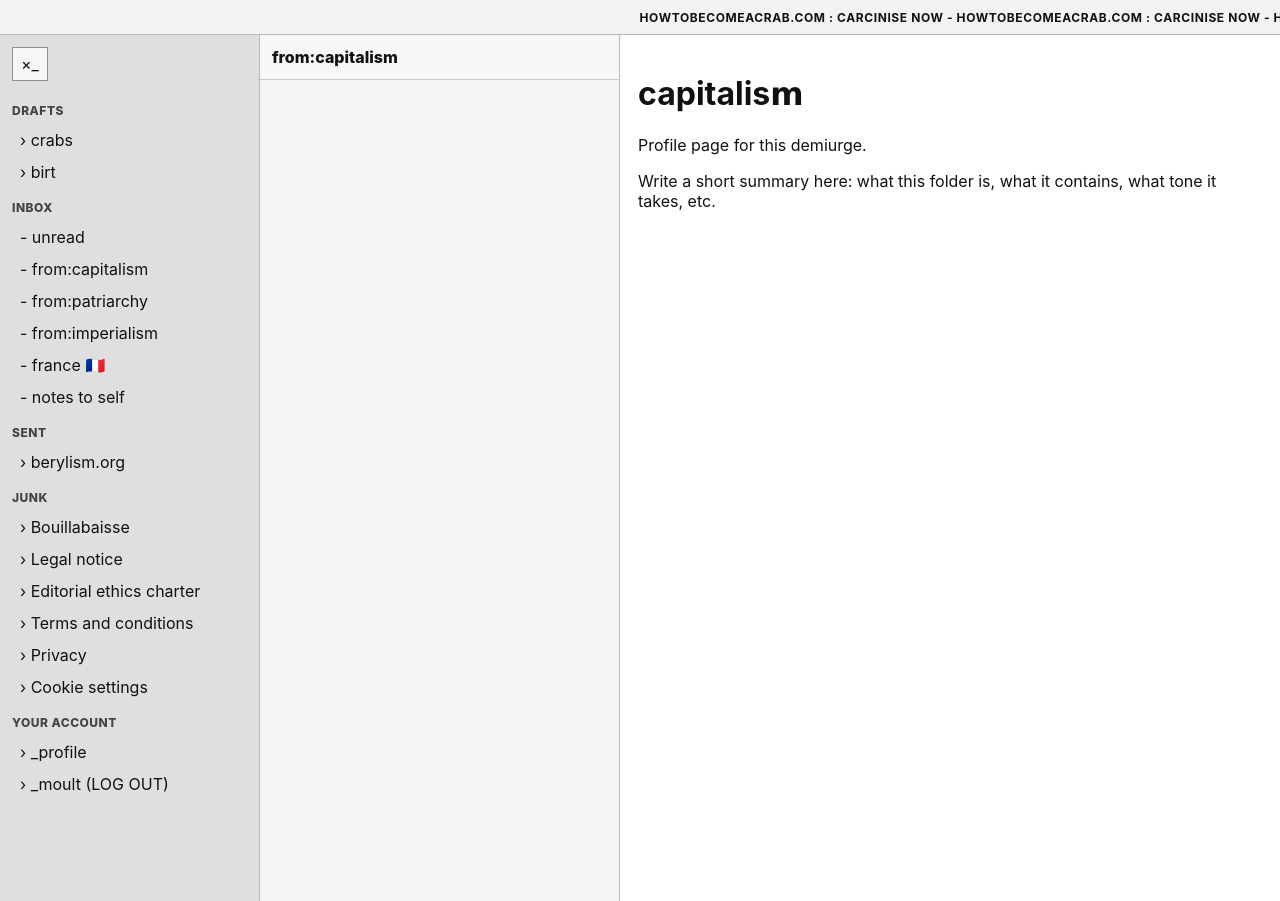
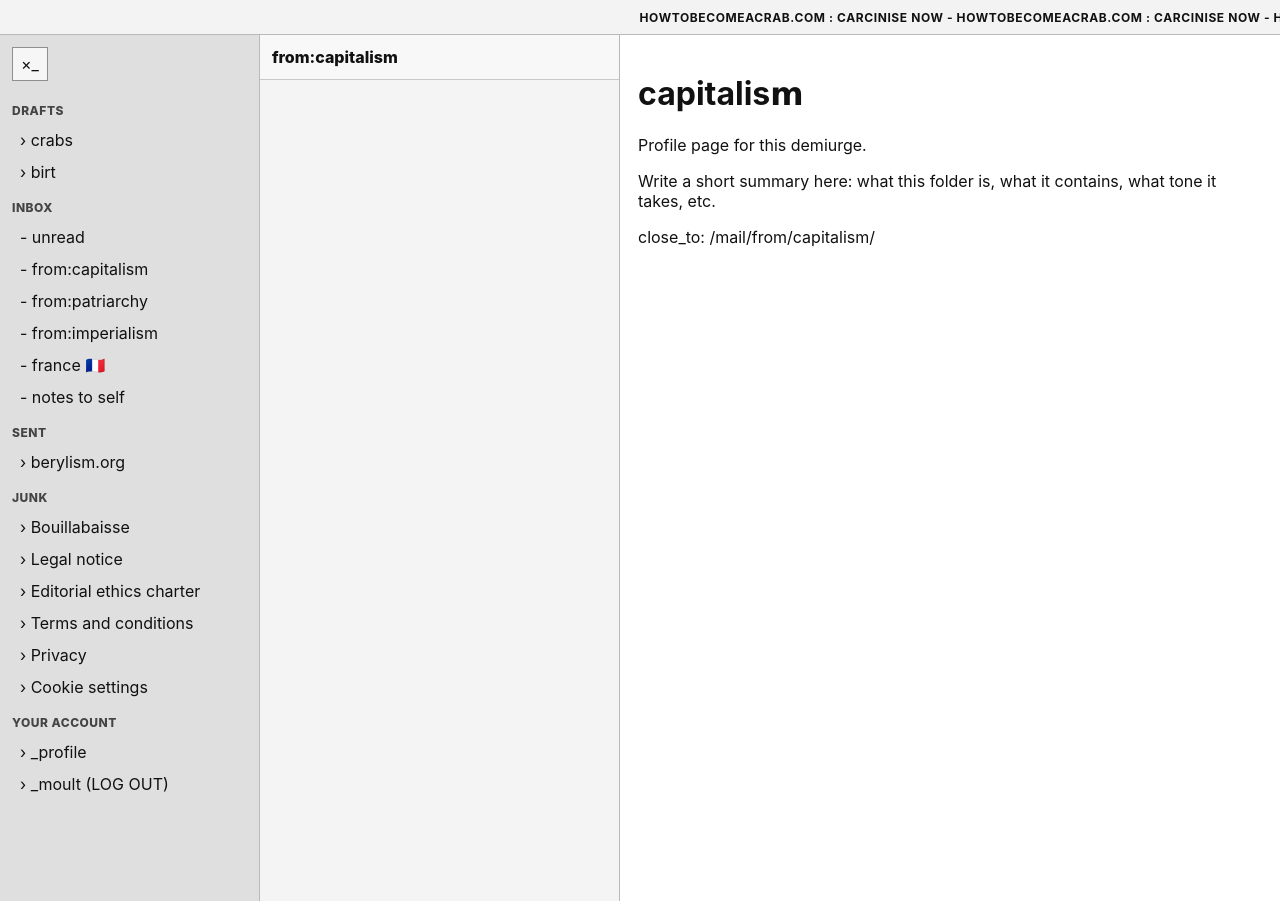
Before and after one commit to blhls/howtobecomeacrab, a Jekyll site: the page built from mail/from/capitalism/index.md, in a window 1280 px wide. Built offline with Jekyll 4.4.1, drawn with Linux system fonts in a browser that asks for light colours.

Commit message:
Update index.md

```diff
--- a/mail/from/capitalism/index.md
+++ b/mail/from/capitalism/index.md
@@ -11,3 +11,5 @@ list_title: from:capitalism
 Profile page for this demiurge.
 
 Write a short summary here: what this folder is, what it contains, what tone it takes, etc.
+
+close_to: /mail/from/capitalism/
```
